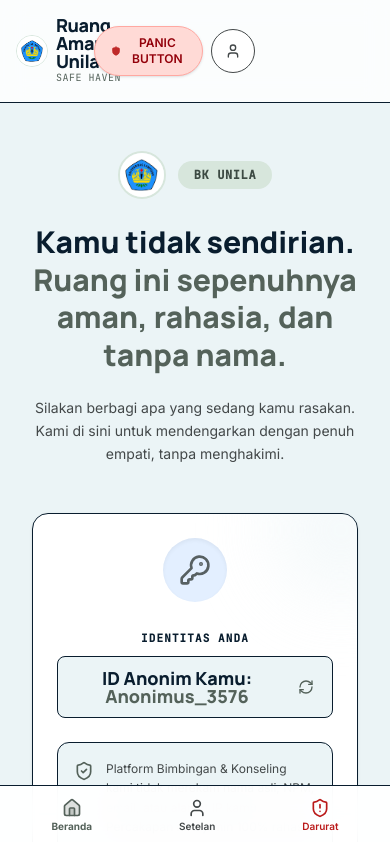
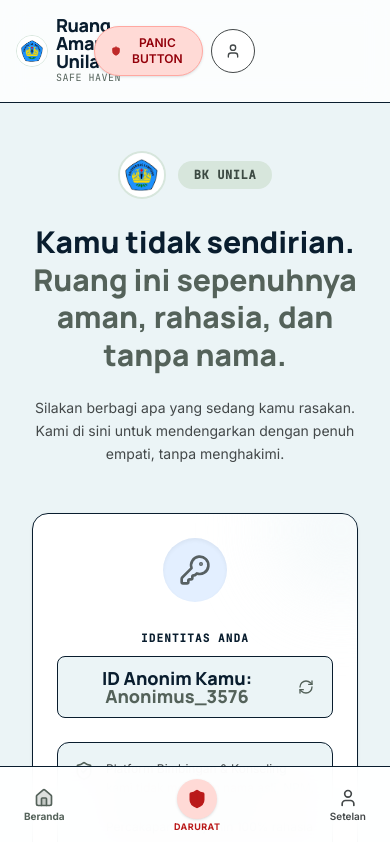
Before and after one commit to devwanrpl-2413025009/ruang-aman, a React (Vite) app: page / in a window 390 px wide. Shown: the top 842 px of the page. Built offline with nearby package versions, Linux system fonts and the light colour scheme.

Commit message:
fix: mobile nav layout — panic center, profile right

```diff
--- a/src/components/MobileNav.tsx
+++ b/src/components/MobileNav.tsx
@@ -9,22 +9,23 @@ interface MobileNavProps {
 }
 
 export default function MobileNav({ currentView, onNavigate, onOpenEmergency, userRole }: MobileNavProps) {
-  const navItems: { view: AppView; label: string; icon: typeof Home; show: boolean }[] = [
+  const leftItems: { view: AppView; label: string; icon: typeof Home; show: boolean }[] = [
     { view: AppView.HOME, label: "Beranda", icon: Home, show: true },
     { view: AppView.CHAT, label: "Curhat", icon: MessageCircle, show: userRole === "anonimus" },
     { view: AppView.SELF_HELP, label: "Bantuan", icon: Heart, show: userRole === "anonimus" },
-    { view: AppView.SETTINGS, label: "Setelan", icon: User, show: true },
   ];
 
-  const visibleItems = navItems.filter((item) => item.show);
+  const visibleLeft = leftItems.filter((item) => item.show);
 
   return (
     <nav
       className="md:hidden fixed bottom-0 left-0 right-0 z-50 bg-white/95 backdrop-blur-lg border-t border-outline-variant/30"
       style={{ paddingBottom: "env(safe-area-inset-bottom, 0px)" }}
     >
-      <div className="flex items-center justify-around px-2 py-1 max-w-lg mx-auto">
-        {visibleItems.map((item) => {
+      <div className="flex items-center justify-between px-3 py-1 max-w-lg mx-auto">
+        {/* Left: navigation items */}
+        <div className="flex items-center gap-1">
+          {visibleLeft.map((item) => {
             const Icon = item.icon;
             const isActive = currentView === item.view;
             return (
@@ -44,13 +45,32 @@ export default function MobileNav({ currentView, onNavigate, onOpenEmergency, us
               </button>
             );
           })}
+        </div>
 
+        {/* Center: Panic button prominent */}
         <button
           onClick={onOpenEmergency}
-          className="flex flex-col items-center gap-0.5 py-2 px-3 rounded-xl text-coral-panic hover:text-red-700 transition-all min-w-[56px]"
+          className="flex flex-col items-center gap-0.5 py-2 px-5 rounded-xl text-coral-panic hover:bg-coral-pink/50 transition-all"
         >
-          <ShieldAlert className="w-5 h-5" />
-          <span className="text-[10px] font-semibold leading-tight">Darurat</span>
+          <div className="w-10 h-10 rounded-full bg-coral-pink flex items-center justify-center shadow-sm">
+            <ShieldAlert className="w-5 h-5 fill-coral-panic text-coral-panic" />
+          </div>
+          <span className="text-[9px] font-bold leading-tight uppercase tracking-wider">Darurat</span>
+        </button>
+
+        {/* Right: Settings/Profile */}
+        <button
+          onClick={() => onNavigate(AppView.SETTINGS)}
+          className={`flex flex-col items-center gap-0.5 py-2 px-3 rounded-xl transition-all min-w-[56px] ${
+            currentView === AppView.SETTINGS
+              ? "text-sage-primary"
+              : "text-charcoal-muted hover:text-charcoal-dark"
+          }`}
+        >
+          <User className={`w-5 h-5 ${currentView === AppView.SETTINGS ? "fill-sage-primary/20" : ""}`} />
+          <span className={`text-[10px] leading-tight ${currentView === AppView.SETTINGS ? "font-bold" : "font-semibold"}`}>
+            Setelan
+          </span>
         </button>
       </div>
     </nav>
```
Lines whose indentation alone changed are shown as unchanged.
